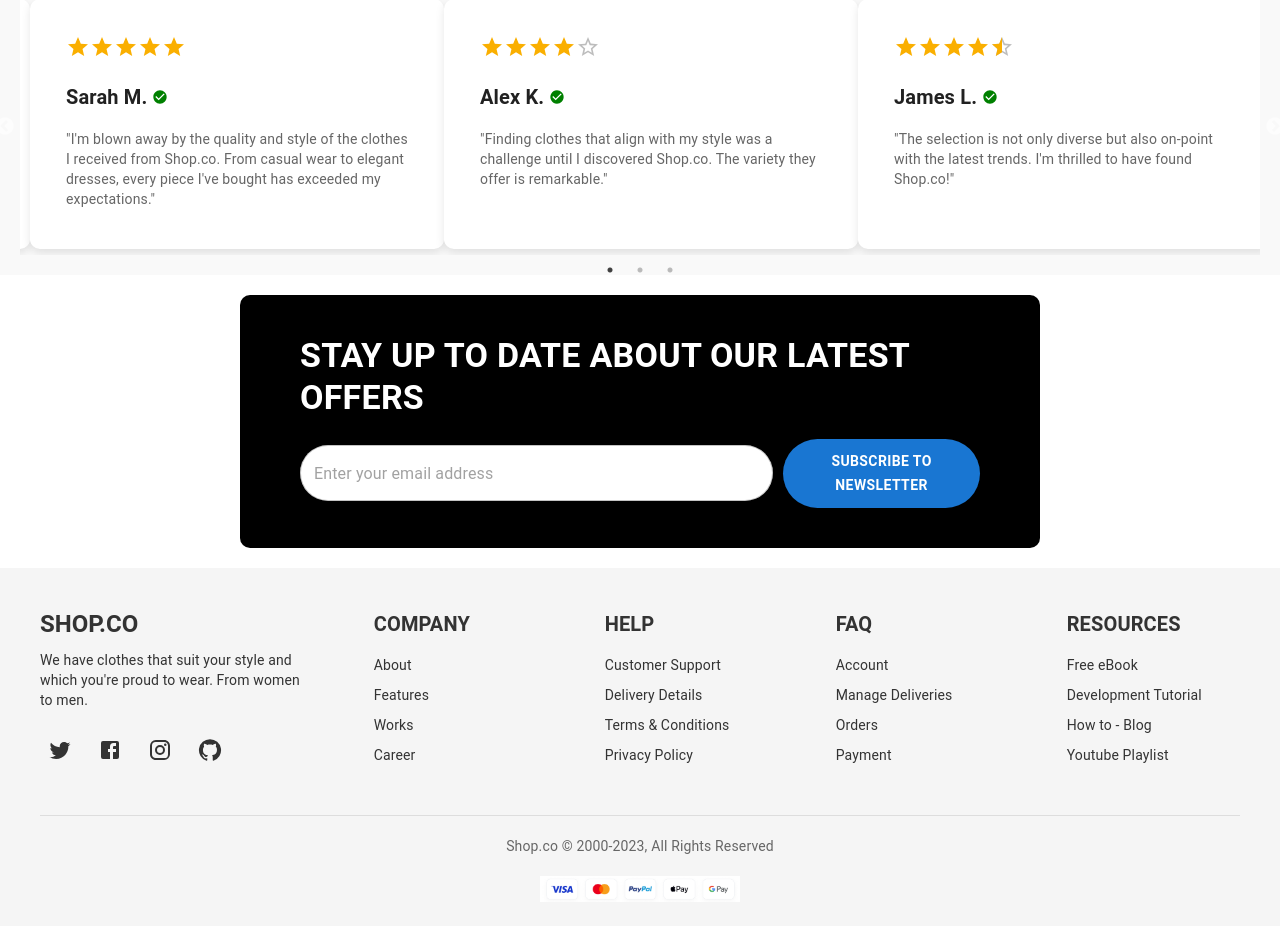
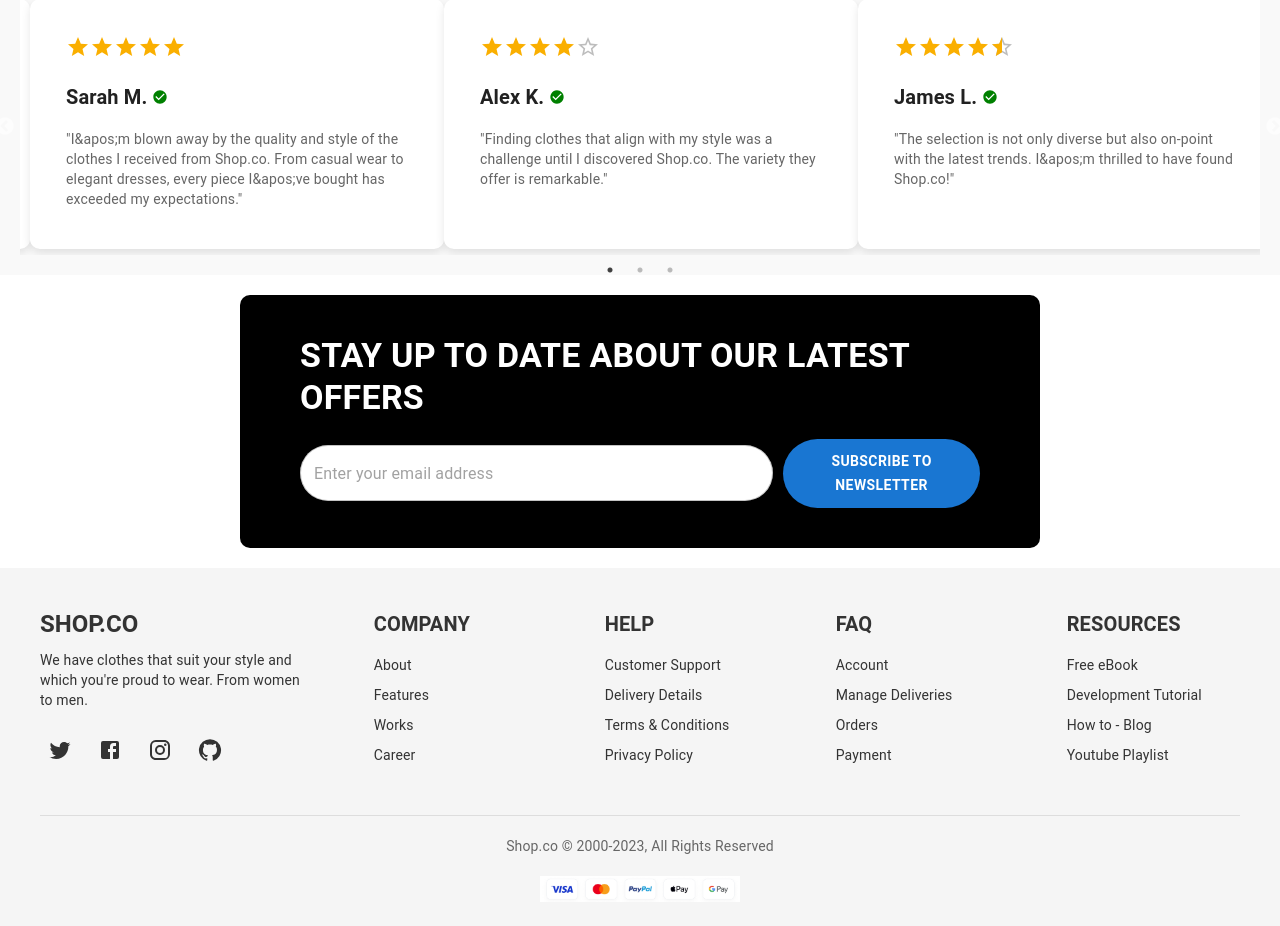
Before and after one commit to RebootCode2024/western-clothing-shop, a Next.js app: page / in a window 1280 px wide. Shown: the part 3400-4326 px from the top of the page. Built offline with nearby package versions, Linux system fonts and the light colour scheme.

Commit message:
happy customers corrected

```diff
--- a/src/app/components/HappyCustomers.jsx
+++ b/src/app/components/HappyCustomers.jsx
@@ -17,7 +17,7 @@
     name: "Sarah M.",
     rating: 5,
     review:
-      "I'm blown away by the quality and style of the clothes I received from Shop.co. From casual wear to elegant dresses, every piece I've bought has exceeded my expectations.",
+      "I&apos;m blown away by the quality and style of the clothes I received from Shop.co. From casual wear to elegant dresses, every piece I&apos;ve bought has exceeded my expectations.",
   },
   {
     name: "Alex K.",
@@ -29,7 +29,7 @@
     name: "James L.",
     rating: 4.5,
     review:
-      "The selection is not only diverse but also on-point with the latest trends. I'm thrilled to have found Shop.co!",
+      "The selection is not only diverse but also on-point with the latest trends. I&apos;m thrilled to have found Shop.co!",
   },
 ];
 
@@ -94,7 +94,7 @@
                 variant="body2"
                 sx={{ mt: 2, color: "#666", textAlign: 'left', overflow: 'hidden', textOverflow: 'ellipsis' }}
               >
-                "{customer.review}"
+                &quot;{customer.review}&quot;
               </Typography>
             </CardContent>
           </Card>
```
